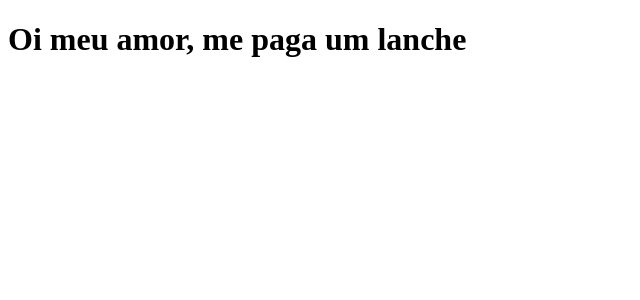
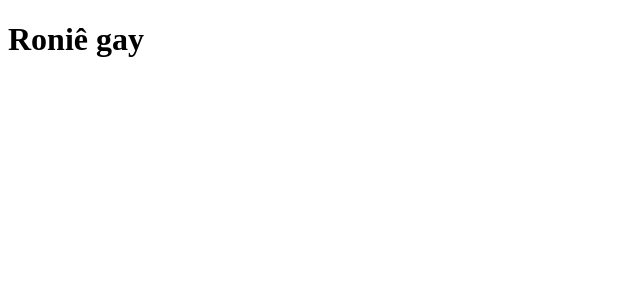
Before and after one commit to thalissonvs/clone-tabnews, a Next.js app: page / in a window 1280 px wide. Shown: the top 300 px of the page, without its empty margins (0-640 px from the left). Built offline with nearby package versions, Linux system fonts and the light colour scheme.

Commit message:
comit adicionado informando que o ronie é gay

```diff
--- a/pages/index.js
+++ b/pages/index.js
@@ -1,5 +1,5 @@
 function Home() {
-  return <h1>Oi meu amor, me paga um lanche</h1>;
+  return <h1>Roniê gay</h1>;
 }
 
 export default Home;
```
